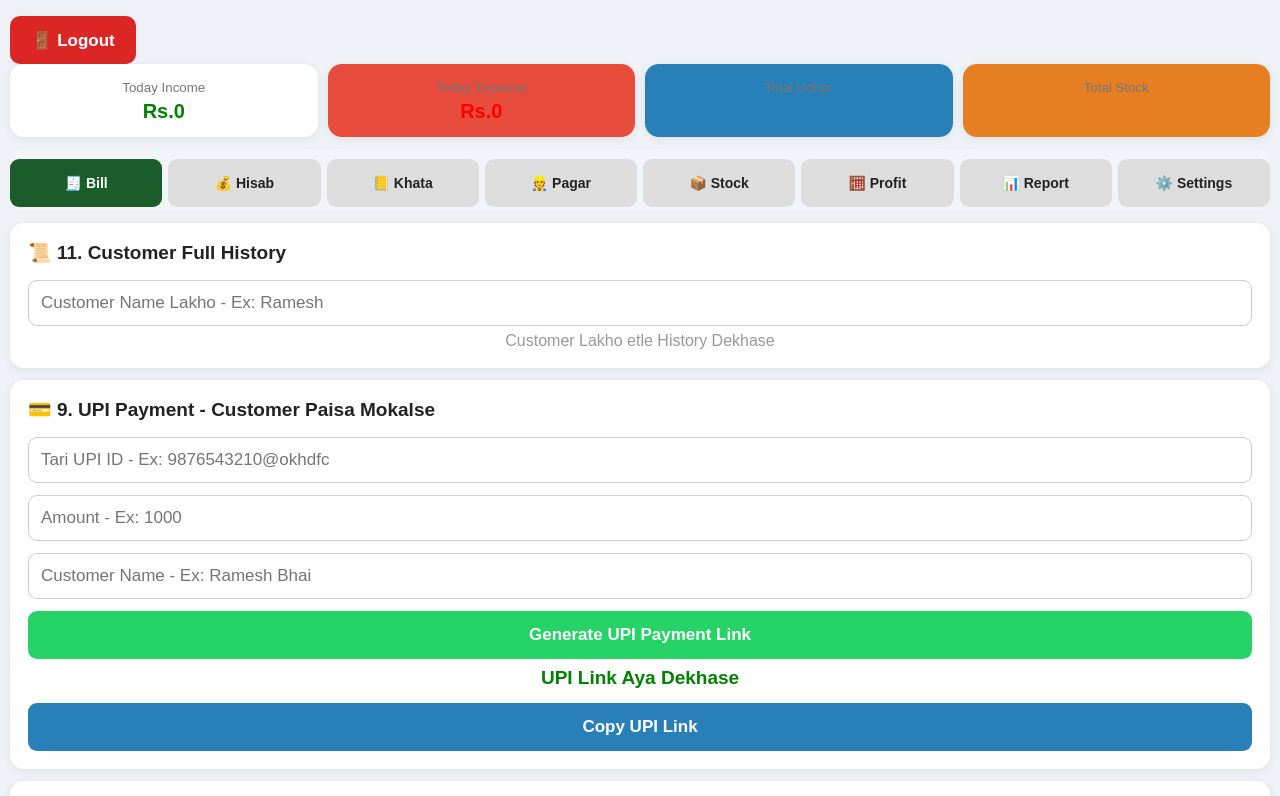
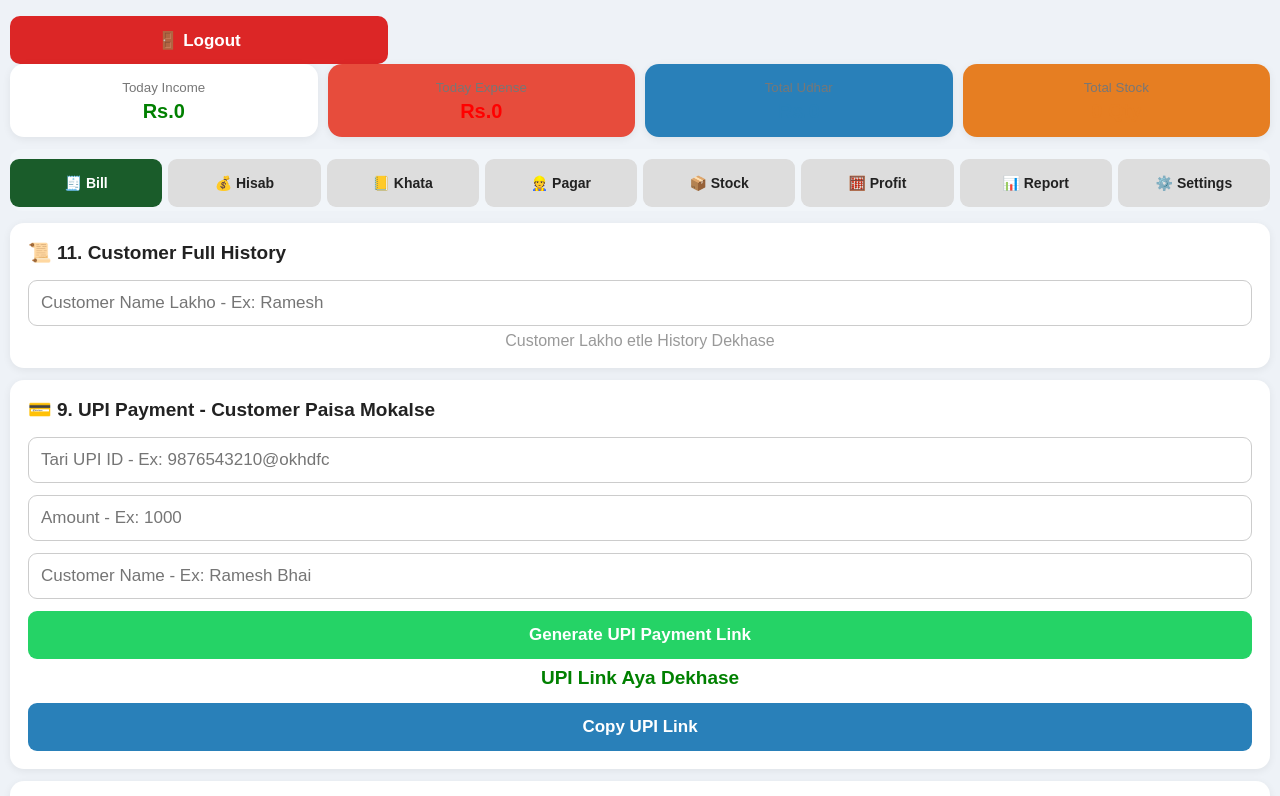
Before and after one commit to mrmemon322-lab/Raj-Sales, a plain HTML site: page index.html in a window 1280 px wide. Shown: the top 796 px of the page. Drawn offline with Linux system fonts and the light colour scheme.

Commit message:
Update index.html

```diff
--- a/index.html
+++ b/index.html
@@ -81,7 +81,7 @@ button:active{opacity:0.8}
   <div id="googleSuggestBox" style="display:none; position:fixed; z-index:99999; background:white; border:1px solid #ccc; border-radius:10px; box-shadow:0 5px 20px rgba(0,0,0,0.2); max-height:180px; overflow-y:auto; min-width:220px;"></div>
  <!-- ✅ SACHU BUTTON - AA J MUKO -->
 <!-- ✅ SACHU - type="button" Jaruri Che! Nahi To Form Reload Thase! -->
-<button type="button" id="logoutBtn" onclick="doLogout()" style="background:#dc2626;color:white;padding:12px;border:none;border-radius:10px;width:10%;font-weight:bold;cursor:pointer">🚪 Logout</button>
+<button type="button" id="logoutBtn" onclick="doLogout()" style="background:#dc2626;color:white;padding:12px;border:none;border-radius:10px;width:30%;font-weight:bold;cursor:pointer">🚪 Logout</button>
 <!-- ========== DASHBOARD ========== -->
 <div class="dashboard">
 <div class="card green"><small>Today Income</small><b id="dInc">Rs.0</b></div>
```
